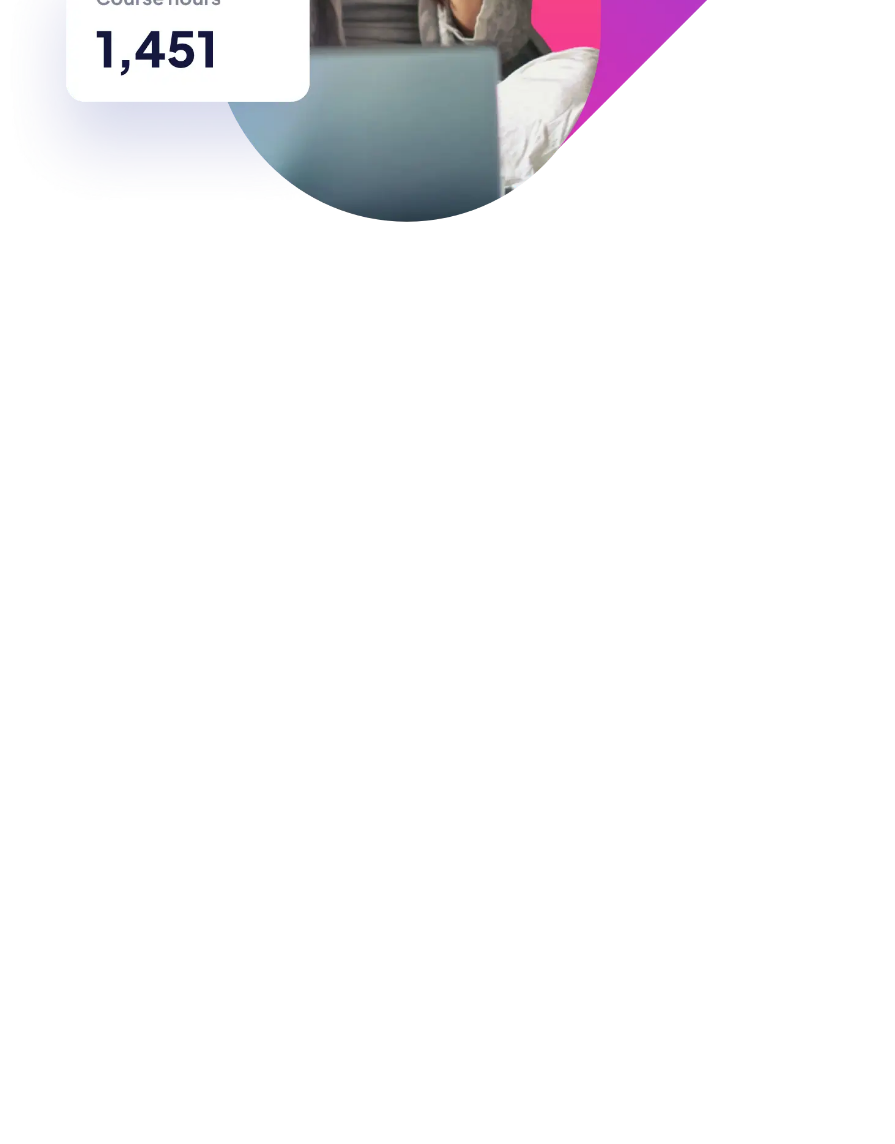
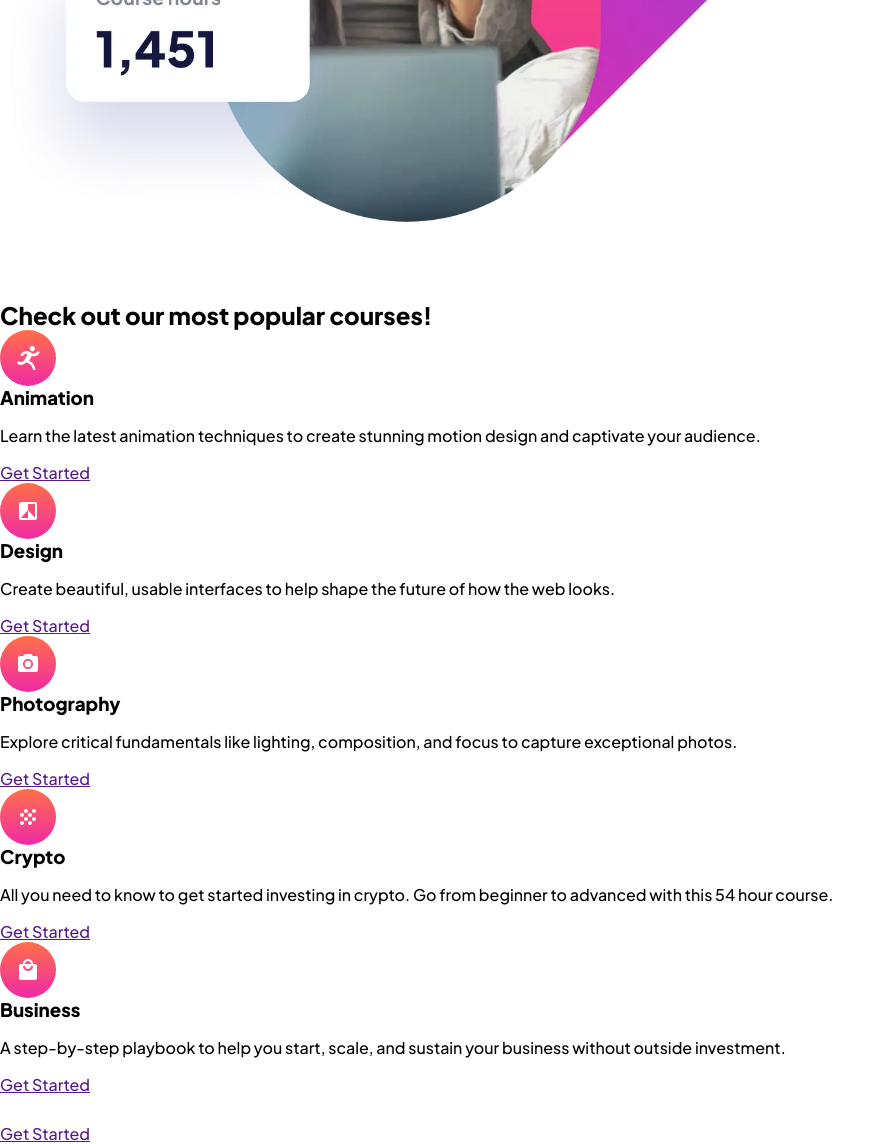
Before and after one commit to Shubiks/Learning-Platform-Landing-Page, a plain HTML site: page index.html in a window 1280 px wide. Shown: the part 1002-2146 px from the top of the page, without its empty margins (0-895 px from the left). Before the commit the page ends 1302 px from the top, so only its background shows below. Drawn offline with Linux system fonts and the light colour scheme.

Commit message:
add  courses block to code base

```diff
--- a/index.html
+++ b/index.html
@@ -13,7 +13,7 @@
                 <img src="/assets/logo-dark.svg"
                 alt="Skilled Home" width="111" height="28" />
             </a>
-            <a href="" class="button dark"> Get Started </a>
+            <a href="" class="button dark"> Get Started</a>
             <!-- dark helper class -->
         </header>
 
@@ -26,12 +26,56 @@
                 </div>
                 <picture>
                     <source media="(min-width: 75em)" srcset="/assets/image-hero-desktop@2x.webp" width="2092" height="1876"> <!-- other two images are set according to the size of the screen-->
-                    <source media="(min-width: 50em)" srcset="/assets/image-hero-tablet@2x.webp" width="1390" height="1446"> <!-- other two images are set according to the size of the screen-->
+                    <source media="(min-width: 50em)" srcset="/assets/image-hero-tablet@2x.webp" width="695" height="723"> <!-- other two images are set according to the size of the screen, the size isnot exact-->
                     <img src="/assets/image-hero-mobile@2x.webp" alt="woman with coffee mug and laptop, with labels reading Members 29k, Course hours 1451"
                     width="870" height="818"> <!-- mobile image is going to be the default image-->
                 </picture>
             </section>
+            <section class="courses">
+                <div class="block title">
+                    <h2>Check out our most popular courses!</h2>
+                </div>
+                <div class="block course">
+                    <img src="/assets/icon-animation.svg" alt="" width="56" height="56" />
+                    <h3>Animation</h3>
+                    <p>Learn the latest animation techniques to create stunning motion design and captivate your audience.</p>
+                    <a href="">Get Started</a>
+                </div>
+                <div class="block course">
+                    <img src="/assets/icon-design.svg" alt="" width="56" height="56" />
+                    <h3>Design</h3>
+                    <p>Create beautiful, usable interfaces to help shape the future of how the web looks.</p>
+                    <a href="">Get Started</a>
+                </div>
+                <div class="block course">
+                    <img src="/assets/icon-photography.svg" alt="" width="56" height="56" />
+                    <h3>Photography</h3>
+                    <p>Explore critical fundamentals like lighting, composition, and focus to capture exceptional photos.</p>
+                    <a href="">Get Started</a>
+                </div>
+                <div class="block course">
+                    <img src="/assets/icon-crypto.svg" alt="" width="56" height="56" />
+                    <h3>Crypto</h3>
+                    <p>All you need to know to get started investing in crypto. Go from beginner to advanced with this 54 hour course.</p>
+                    <a href="">Get Started</a>
+                </div>
+                <div class="block course">
+                    <img src="/assets/icon-business.svg" alt="" width="56" height="56" />
+                    <h3>Business</h3>
+                    <p>A step-by-step playbook to help you start, scale, and sustain your business without outside investment.</p>
+                    <a href="">Get Started</a>
+                </div>
+            </section>
         </main>
+        <footer>
+            <a href="/">
+                <img src="/assets/logo-light.svg"
+                alt="Skilled Home" width="111" height="28" />
+            </a>
+            <a href="" class="button purple"> Get Started</a>
+            <!-- dark helper class -->
+        </footer>
     </body>
 </body>
+
 </html>
```
